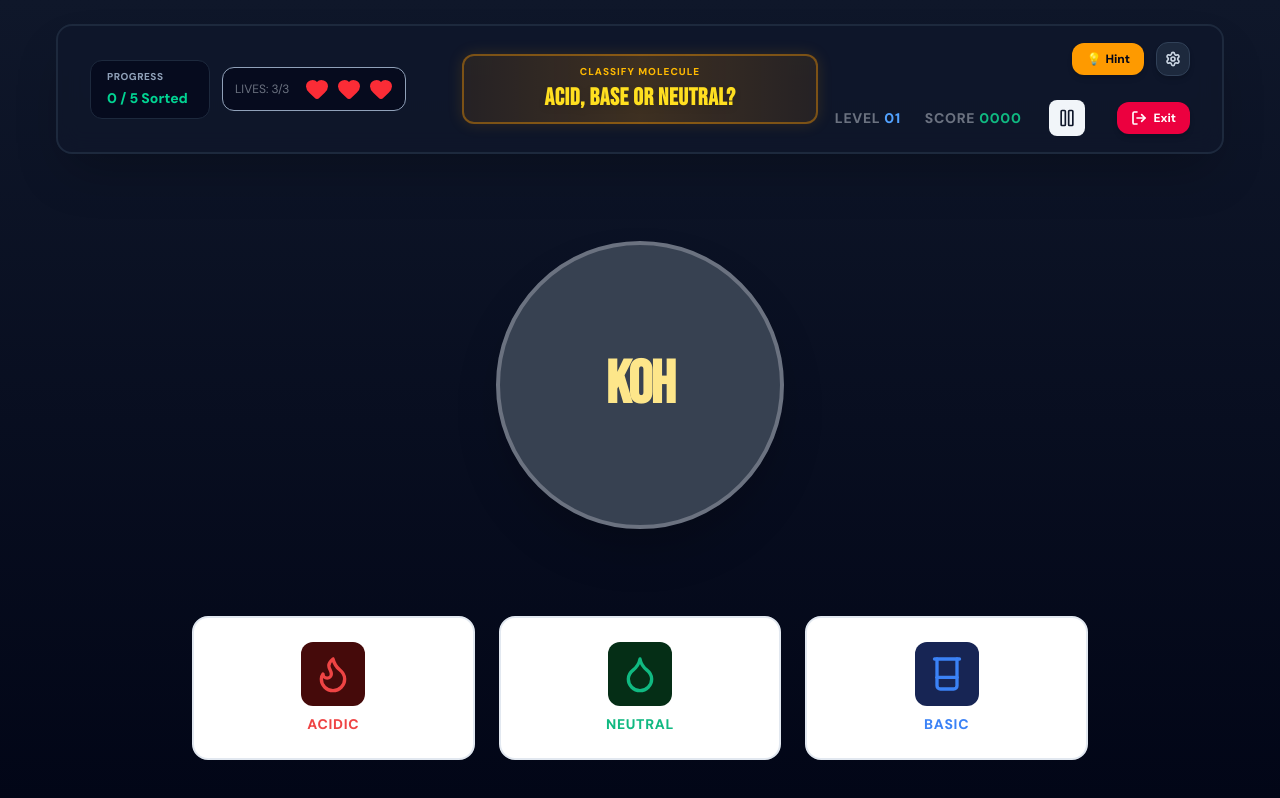
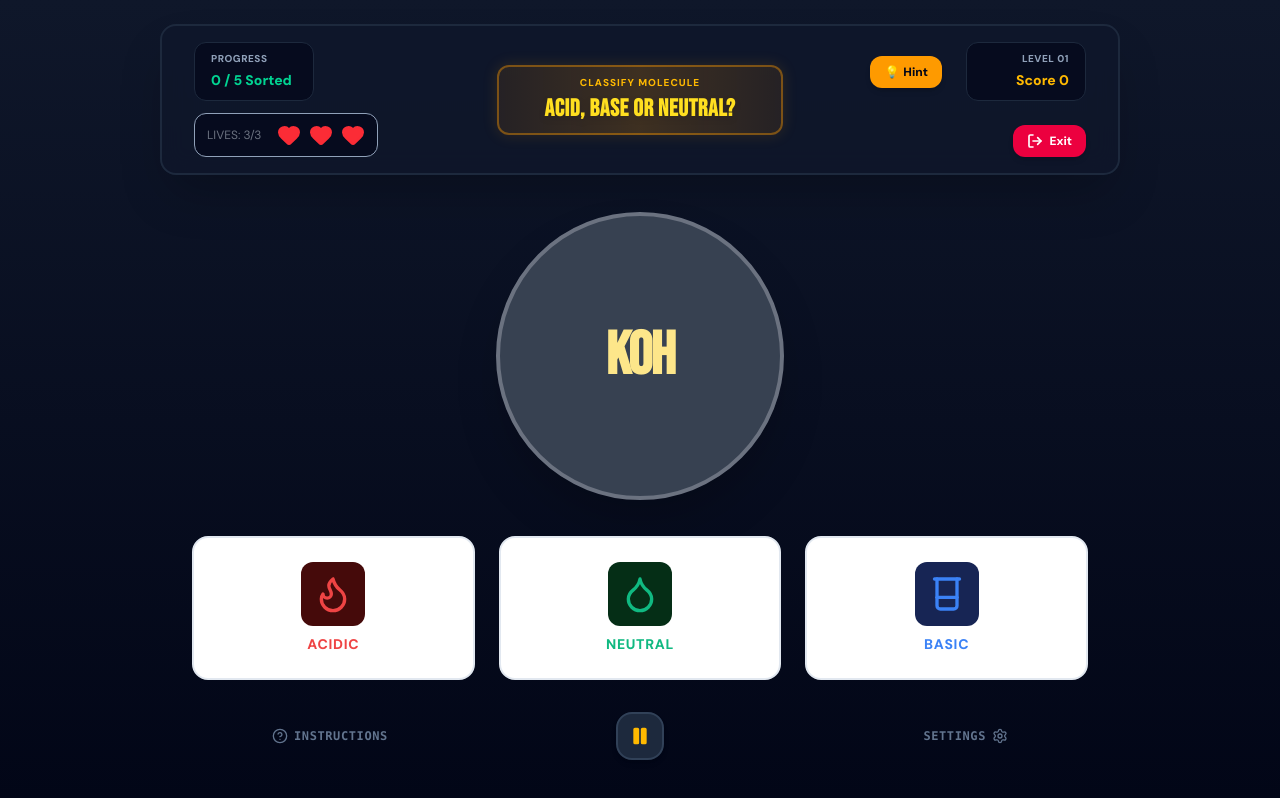
Before and after one commit to StellaSlad-Appian/chem-games, a Next.js app: page /games/acid-classification in a window 1280 px wide. Built offline with nearby package versions, Linux system fonts and the light colour scheme.

Commit message:
added game footer for all games

```diff
--- a/src/app/games/acid-classification/page.tsx
+++ b/src/app/games/acid-classification/page.tsx
@@ -12,6 +12,8 @@ import Header from '../../../components/games/shared/GamesHeader';
 import GameShell from '../../../components/games/shared/GameShell';
 import GameOverlay, { FailReason } from '../../../components/games/shared/GameOverlay';
 import GameSettingsModal from '../../../components/games/shared/GameSettingsModal';
+import GameFooter from '../../../components/games/shared/GameFooter';
+import GameInstructionsModal from '../../../components/games/shared/GameInstructionsModal';
 
 // Core Engine
 import { CompoundData, ChemicalClassification } from '@/src/core-engine/types/chemistry';
@@ -46,8 +48,9 @@ export default function ClassificationGame() {
   const [failReason, setFailReason] = useState<FailReason>(null);
   const [showChemicalName, setShowChemicalName] = useState<boolean>(false);
 
-  // ⚙️ Wires up visibility tracker state for the settings overlay module
+  // ⚙️ UI Modals State
   const [isSettingsOpen, setIsSettingsOpen] = useState<boolean>(false);
+  const [isInstructionsOpen, setIsInstructionsOpen] = useState<boolean>(false);
 
   const poolIndexRef = useRef(poolIndex);
   useEffect(() => { poolIndexRef.current = poolIndex; }, [poolIndex]);
@@ -76,11 +79,9 @@ export default function ClassificationGame() {
     setShowChemicalName(false);
   }, [currentChemical]);
 
-  // --- NEW ACTIONS HANDLERS FOR THE UNIFIED HEADER COMPONENT ---
   const handleTriggerManualHint = () => {
     if (gameState !== 'playing' || !currentChemical) return;
     playSound('click');
-    // Uses the existing boolean flag to reveal the IUPAC / common name under the formula
     setShowChemicalName(true);
   };
 
@@ -89,7 +90,6 @@ export default function ClassificationGame() {
     router.push('/');
   };
 
-  // ⚙️ Clean Action Handler: Pauses gameplay safely if configuration deck is requested
   const handleOpenSettings = () => {
     playSound('click');
     if (gameState === 'playing') {
@@ -108,14 +108,12 @@ export default function ClassificationGame() {
       setFeedback({ status: 'correct', selected: selectedType });
       playSound('success-synthesis');
 
-      // Wait for animation to finish before updating score and advancing
       setTimeout(() => {
         setScore((prev) => prev + (100 * currentLevel));
         const newCorrect = correctInRound + 1;
         setCorrectInRound(newCorrect);
         setFeedback({ status: null, selected: null });
 
-        // Quota-Based Progression Check
         if (newCorrect >= targetQuota) {
           if (currentLevel >= MAX_LEVEL) {
             setGameState('victory');
@@ -134,16 +132,15 @@ export default function ClassificationGame() {
       setMistakes(newMistakes);
       setFeedback({ status: 'wrong', selected: selectedType });
 
-      // Check if this mistake ends the game
       if (newMistakes >= MAX_MISTAKES) {
-        playSound('fizzle'); // Play mistake sound instantly
+        playSound('fizzle');
         setTimeout(() => {
           setFailReason('mistakes');
           setGameState('failed');
-          playSound('explosion'); // Terminal failure gets the loud explosion
+          playSound('explosion');
         }, 800);
       } else {
-        playSound('fizzle'); // Gentle reaction fizzle for non-terminal mistake
+        playSound('fizzle');
         setTimeout(() => setFeedback({ status: null, selected: null }), 1200);
       }
     }
@@ -174,14 +171,13 @@ export default function ClassificationGame() {
     return <div className="min-h-screen flex items-center justify-center text-red-500 font-bold">Error: Compounds Registry not found.</div>;
   }
 
-  // Calculate remaining lives for the Header
   const currentLives = MAX_MISTAKES - mistakes;
 
   return (
     <GameShell>
 
-      {/* HEADER COMPONENT */}
-      <div className="px-4 md:px-6 lg:px-8">
+      {/* HEADER COMPONENT (Pause logic removed, shifted to Footer) */}
+      <div className="px-4 md:px-6 lg:px-8 w-full max-w-5xl mx-auto">
         <Header
           gameTitle="Chemical Classifier"
           gameSubtitle="CLASSIFY MOLECULE"
@@ -189,10 +185,8 @@ export default function ClassificationGame() {
           currentLevel={currentLevel}
           score={score}
           gameState={gameState}
-          onTogglePause={togglePause}
           onExit={handleExitGame}
           onTriggerHint={handleTriggerManualHint}
-          onOpenSettings={handleOpenSettings}
           customTaskDescription="Acid, Base or Neutral?"
           showTimer={false}
           showLives={true}
@@ -201,12 +195,32 @@ export default function ClassificationGame() {
         />
       </div>
 
-      {/* CENTRAL DISPLAY PORT & OVERLAYS */}
-      <div className="flex-1 w-full flex flex-col items-center justify-center my-6 relative max-w-3xl z-0">
+      <GameSettingsModal
+        isOpen={isSettingsOpen}
+        onClose={() => setIsSettingsOpen(false)}
+      />
 
-        {/* Underlay / Game States Screen Layer */}
+      <GameInstructionsModal
+        isOpen={isInstructionsOpen}
+        onClose={() => setIsInstructionsOpen(false)}
+        title="How to Play: Chemical Classifier"
+      >
+        <div className="space-y-4 font-mono text-slate-300">
+          <p>Analyze the chemical formula and identify its properties!</p>
+          <ul className="list-disc pl-4 space-y-2">
+            <li><strong>Identify:</strong> Look at the compound shown in the center bubble.</li>
+            <li><strong>Classify:</strong> Select whether it is an Acid, Base, Neutral, or Amphoteric substance.</li>
+            <li><strong>Need a Hint?</strong> Click the lightbulb icon in the header to reveal the chemical's name.</li>
+            <li><strong>Careful:</strong> 3 mistakes and the beaker breaks!</li>
+          </ul>
+        </div>
+      </GameInstructionsModal>
+
+      {/* CENTRAL DISPLAY PORT & OVERLAYS - Added min-h-0 to prevent flex overflow */}
+      <div className="flex-1 min-h-0 w-full flex flex-col items-center justify-center my-4 relative max-w-3xl z-0 mx-auto">
+
         <GameOverlay
-          gameState={gameState}
+          gameState={isSettingsOpen || isInstructionsOpen ? 'playing' : gameState}
           score={score}
           correctInRound={correctInRound}
           currentLevel={currentLevel}
@@ -214,18 +228,6 @@ export default function ClassificationGame() {
           failReason={failReason}
           onResume={handleOverlayAdvance}
           onRestart={resetGame}
-        />
-
-        {/* ⚙️ Top Layer: Handles automatic game session resumption */}
-        <GameSettingsModal
-          isOpen={isSettingsOpen}
-          onClose={() => {
-            setIsSettingsOpen(false);
-            // Auto-resume gameplay loop if the modal was closed directly
-            if (gameState === 'paused') {
-              togglePause();
-            }
-          }}
         />
 
         <MoleculeBubble
@@ -237,25 +239,17 @@ export default function ClassificationGame() {
       </div>
 
       {/* LOWER NAVIGATION PLATFORM */}
-      <div className={`w-full max-w-4xl grid gap-3 md:gap-6 mb-4 z-10 ${currentLevel >= 3 ? 'grid-cols-2 md:grid-cols-4' : 'grid-cols-3'}`}>
+      <div className={`w-full max-w-4xl grid gap-3 md:gap-6 mb-4 z-10 mx-auto px-4 md:px-0 ${currentLevel >= 3 ? 'grid-cols-2 md:grid-cols-4' : 'grid-cols-3'}`}>
+        {/* Buttons logic remains unchanged */}
         <button onClick={() => handleSelection("Acidic")} disabled={gameState !== "playing" || feedback.status !== null}
           className={`flex flex-col items-center p-6 rounded-2xl border-2 transition-all group ${feedback.selected === "Acidic" && feedback.status === "correct" ? "bg-emerald-50 border-emerald-500" : feedback.selected === "Acidic" && feedback.status === "wrong" ? "bg-red-50 border-red-500" : "bg-white dark:bg-zinc-900 border-slate-200 dark:border-zinc-800 hover:border-red-400 hover:shadow-md active:scale-98"}`}>
           <div
             className="p-3 rounded-xl mb-2 group-hover:scale-110 transition-transform"
-            style={{
-              backgroundColor: 'var(--chem-acid-surface)',
-              color: 'var(--chem-acid-accent)',
-            }}
+            style={{ backgroundColor: 'var(--chem-acid-surface)', color: 'var(--chem-acid-accent)' }}
           >
             <Flame className="w-8 h-8 md:w-10 md:h-10" />
           </div>
-
-          <span
-            className="font-extrabold text-xs md:text-sm tracking-wider uppercase"
-            style={{
-              color: 'var(--chem-acid-accent)',
-            }}
-          >
+          <span className="font-extrabold text-xs md:text-sm tracking-wider uppercase" style={{ color: 'var(--chem-acid-accent)' }}>
             Acidic
           </span>
         </button>
@@ -264,19 +258,11 @@ export default function ClassificationGame() {
           className={`flex flex-col items-center p-6 rounded-2xl border-2 transition-all group ${feedback.selected === "Neutral" && feedback.status === "correct" ? "bg-emerald-50 border-emerald-500" : feedback.selected === "Neutral" && feedback.status === "wrong" ? "bg-red-50 border-red-500" : "bg-white dark:bg-zinc-900 border-slate-200 dark:border-zinc-800 hover:border-emerald-400 hover:shadow-md active:scale-98"}`}>
           <div
             className="p-3 rounded-xl mb-2 group-hover:scale-110 transition-transform"
-            style={{
-              backgroundColor: "var(--chem-neutral-surface)",
-              color: "var(--chem-neutral-accent)",
-            }}
+            style={{ backgroundColor: "var(--chem-neutral-surface)", color: "var(--chem-neutral-accent)" }}
           >
             <Droplet className="w-8 h-8 md:w-10 md:h-10" />
           </div>
-          <span
-            className="font-extrabold text-xs md:text-sm tracking-wider uppercase"
-            style={{
-              color: "var(--chem-neutral-accent)",
-            }}
-          >
+          <span className="font-extrabold text-xs md:text-sm tracking-wider uppercase" style={{ color: "var(--chem-neutral-accent)" }}>
             Neutral
           </span>
         </button>
@@ -285,18 +271,13 @@ export default function ClassificationGame() {
           className={`flex flex-col items-center p-6 rounded-2xl border-2 transition-all group ${feedback.selected === "Basic" && feedback.status === "correct" ? "bg-emerald-50 border-emerald-500" : feedback.selected === "Basic" && feedback.status === "wrong" ? "bg-red-50 border-red-500" : "bg-white dark:bg-zinc-900 border-slate-200 dark:border-zinc-800 hover:border-blue-400 hover:shadow-md active:scale-98"}`}>
           <div
             className="p-3 rounded-xl mb-2 group-hover:scale-110 transition-transform"
-            style={{
-              backgroundColor: "var(--chem-base-surface)",
-              color: "var(--chem-base-accent)",
-            }}
+            style={{ backgroundColor: "var(--chem-base-surface)", color: "var(--chem-base-accent)" }}
           >
             <Beaker className="w-8 h-8 md:w-10 md:h-10" />
           </div>
-          <span className="font-extrabold text-xs md:text-sm tracking-wider uppercase"
-          style={{
-            color: "var(--chem-base-accent)",
-          }}
-          >Basic</span>
+          <span className="font-extrabold text-xs md:text-sm tracking-wider uppercase" style={{ color: "var(--chem-base-accent)" }}>
+            Basic
+          </span>
         </button>
 
         {currentLevel >= 3 && (
@@ -304,25 +285,25 @@ export default function ClassificationGame() {
             className={`flex flex-col items-center p-6 rounded-2xl border-2 transition-all group ${feedback.selected === "Amphoteric" && feedback.status === "correct" ? "bg-emerald-50 border-emerald-500" : feedback.selected === "Amphoteric" && feedback.status === "wrong" ? "bg-red-50 border-red-500" : "bg-white dark:bg-zinc-900 border-slate-200 dark:border-zinc-800 hover:border-purple-400 hover:shadow-md active:scale-98"}`}>
             <div
               className="p-3 rounded-xl mb-2 group-hover:scale-110 transition-transform"
-              style={{
-                backgroundColor: "var(--chem-amphoteric-surface)",
-                color: "var(--chem-amphoteric-accent)",
-              }}
+              style={{ backgroundColor: "var(--chem-amphoteric-surface)", color: "var(--chem-amphoteric-accent)" }}
             >
               <Atom className="w-8 h-8 md:w-10 md:h-10" />
             </div>
-
-            <span
-              className="font-extrabold text-xs md:text-sm tracking-wider uppercase"
-              style={{
-                color: "var(--chem-amphoteric-accent)",
-              }}
-            >
+            <span className="font-extrabold text-xs md:text-sm tracking-wider uppercase" style={{ color: "var(--chem-amphoteric-accent)" }}>
               Amphoteric
             </span>
           </button>
         )}
       </div>
+
+      {/* FOOTER COMPONENT */}
+      <GameFooter
+        onOpenSettings={handleOpenSettings}
+        onOpenInstructions={() => setIsInstructionsOpen(true)}
+        isPaused={gameState !== 'playing'}
+        onTogglePause={togglePause}
+      />
+
     </GameShell>
   );
 }
--- a/src/app/games/neutralise/page.tsx
+++ b/src/app/games/neutralise/page.tsx
@@ -1,20 +1,25 @@
-// src/app/games/neutralize/page.tsx
+// src/app/games/neutralise/page.tsx
 'use client';
 
 import { useState, useCallback, useEffect } from 'react';
 import { useRouter } from 'next/navigation';
 import { useGameState } from '../../../hooks/useGameState';
+
+// Shared Layout & Overlays
 import GameShell from '../../../components/games/shared/GameShell';
-import Header from '../../../components/games/shared/GamesHeader';
+import GamesHeader from '../../../components/games/shared/GamesHeader';
 import GameFooter from '../../../components/games/shared/GameFooter';
 import GameOverlay from '../../../components/games/shared/GameOverlay';
 import GameSettingsModal from '../../../components/games/shared/GameSettingsModal';
 import GameInstructionsModal from '../../../components/games/shared/GameInstructionsModal';
+
+// Neutralize Specific
 import NeutralizeArena from '../../../components/games/neutralise/GameArena';
 import { NEUTRALISE_CONFIG } from '../../../core-engine/config/games/neutralise-config';
 
 export default function NeutralizePage() {
   const router = useRouter();
+
   const {
     gameState,
     setGameState,
@@ -27,8 +32,11 @@ export default function NeutralizePage() {
   } = useGameState();
 
   const [lives, setLives] = useState(3);
-  const [enemiesDefeated, setEnemiesDefeated] = useState(0);
+
+  // FIX: Using enemiesCleared to track both defeated and missed enemies
+  const [enemiesCleared, setEnemiesCleared] = useState(0);
   const [currentWave, setCurrentWave] = useState(1);
+
   const [isSettingsOpen, setIsSettingsOpen] = useState(false);
   const [isInstructionsOpen, setIsInstructionsOpen] = useState(false);
 
@@ -40,25 +48,26 @@ export default function NeutralizePage() {
       if (newLives <= 0) setGameState('failed');
       return newLives;
     });
+    // Record that an enemy left the board, even if it wasn't defeated
+    setEnemiesCleared(prev => prev + 1);
   }, [setGameState]);
 
-  // FIX 2: Simplified point gathering to prevent closure bugs
   const handleEnemyDefeated = useCallback((points: number) => {
     setScore(prev => prev + points);
-    setEnemiesDefeated(prev => prev + 1);
+    setEnemiesCleared(prev => prev + 1);
   }, [setScore]);
 
-  // FIX 2: Dedicated effect to safely watch for wave/level transitions
+  // Wave Transition Logic
   useEffect(() => {
-    if (enemiesDefeated >= enemiesPerWave) {
+    if (enemiesCleared >= enemiesPerWave) {
       if (currentWave < NEUTRALISE_CONFIG.waves.maxWavesPerLevel) {
         setCurrentWave(prev => prev + 1);
-        setEnemiesDefeated(0);
+        setEnemiesCleared(0); // Reset for the new wave
       } else {
         setGameState('levelUp');
       }
     }
-  }, [enemiesDefeated, enemiesPerWave, currentWave, setGameState]);
+  }, [enemiesCleared, enemiesPerWave, currentWave, setGameState]);
 
   const handleExit = useCallback(() => {
     router.push('/games');
@@ -68,14 +77,14 @@ export default function NeutralizePage() {
     if (gameState === 'levelUp') {
       setCurrentLevel(prev => prev + 1);
       setCurrentWave(1);
-      setEnemiesDefeated(0);
+      setEnemiesCleared(0);
     }
     setGameState('playing');
   }, [gameState, setCurrentLevel, setGameState]);
 
   const handleRestart = useCallback(() => {
     setLives(3);
-    setEnemiesDefeated(0);
+    setEnemiesCleared(0);
     setCurrentWave(1);
     resetBase();
   }, [resetBase]);
@@ -89,21 +98,22 @@ export default function NeutralizePage() {
 
   return (
     <GameShell fullBleed>
+
       <div className="px-4 md:px-6 lg:px-8">
-        <Header
+        <GamesHeader
           gameTitle="Neutralize!"
           gameSubtitle="DEFEND THE LAB"
-          progressText={`Wave ${currentWave}/3 | Defeated ${enemiesDefeated}/${enemiesPerWave}`}
+          progressText={`Wave ${currentWave}/3 | Cleared ${enemiesCleared}/${enemiesPerWave}`}
           currentLevel={currentLevel}
           score={score}
           gameState={gameState}
-          onTogglePause={togglePause}
           onExit={handleExit}
           showLives={true}
           lives={lives}
           maxLives={3}
           showTimer={false}
           showCenterTask={false}
+          showPauseButton={false} // Pause is handled in the footer for this game
         />
       </div>
 
@@ -128,11 +138,12 @@ export default function NeutralizePage() {
         </div>
       </GameInstructionsModal>
 
-      <div className="relative flex-1 w-full max-w-5xl mx-auto mt-4 px-4">
+      {/* FIXED WRAPPER: min-h-0 strictly enforces flex containment */}
+      <div className="relative flex-1 min-h-0 w-full max-w-5xl mx-auto my-2 px-4 flex flex-col justify-center">
         <GameOverlay
           gameState={isSettingsOpen || isInstructionsOpen ? 'playing' : gameState}
           score={score}
-          correctInRound={enemiesDefeated}
+          correctInRound={enemiesCleared}
           currentLevel={currentLevel}
           maxLevel={10}
           failReason={lives <= 0 ? 'mistakes' : 'timeout'}
@@ -156,6 +167,7 @@ export default function NeutralizePage() {
         isPaused={gameState !== 'playing'}
         onTogglePause={togglePause}
       />
+
     </GameShell>
   );
 }
--- a/src/components/games/shared/GameFooter.tsx
+++ b/src/components/games/shared/GameFooter.tsx
@@ -16,8 +16,14 @@ export default function GameFooter({
   isPaused,
   onTogglePause
 }: FooterProps) {
+
+  // FIXED WIDTH LOGIC:
+  // w-full: Takes up 100% width on mobile screens for easy thumb tapping.
+  // max-w-3xl: Stops growing once it hits 768px wide.
+  // mx-auto: Keeps it perfectly centered on large desktop monitors.
+
   return (
-    <footer className="w-full grid grid-cols-3 items-center p-4 mt-auto shrink-0 z-50">
+    <footer className="w-full max-w-3xl mx-auto grid grid-cols-3 items-center p-4 mt-auto shrink-0 z-50">
 
       {/* LEFT: Instructions */}
       <div className="flex justify-start">
--- a/src/components/games/shared/GameStats.tsx
+++ b/src/components/games/shared/GameStats.tsx
@@ -1,44 +1,50 @@
-import { Play, Pause } from "lucide-react";
+// src/components/games/shared/GameStats.tsx
+'use client';
+
+import { Pause, Play } from 'lucide-react';
 
 interface GameStatsProps {
   level: number;
   score: number;
   isPaused: boolean;
-  onTogglePause: () => void;
+  // Add the '?' to make this prop optional
+  onTogglePause?: () => void;
 }
 
-export default function GameStats({ level, score, isPaused, onTogglePause }: GameStatsProps) {
+export default function GameStats({
+  level,
+  score,
+  isPaused,
+  onTogglePause
+}: GameStatsProps) {
   return (
-    <div className="flex items-center gap-4 md:gap-6">
+    <div className="flex flex-wrap items-center justify-end gap-3">
 
-      {/* Level indicator */}
-      <span className="text-sm font-bold tracking-wider uppercase" style={{ color: 'var(--game-highlight-border)' }}>
-        LEVEL{' '}
-        <span className="font-black text-blue-400"> {/* matches the Play icon's blue-500 */}
-          {level.toString().padStart(2, '0')}
+      {/* SCORE & LEVEL DISPLAY */}
+      <div className="bg-slate-950/60 px-4 py-2 rounded-xl border border-slate-800 text-right min-w-30">
+        <span className="text-[10px] uppercase tracking-wider text-slate-400 font-bold block mb-0.5">
+          Level {level.toString().padStart(2, '0')}
         </span>
-      </span>
+        <span className="text-sm font-black text-amber-400">
+          Score {score}
+        </span>
+      </div>
 
-      {/* Score */}
-      <span className="text-sm font-bold tracking-wider uppercase" style={{ color: 'var(--game-highlight-border)' }}>
-        SCORE{' '}
-        <span className="font-black" style={{ color: 'var(--correct)' }}> {/* stays green */}
-          {score.toString().padStart(4, '0')}
-        </span>
-      </span>
-
-      {/* Pause / resume toggle */}
-      <button
-        onClick={onTogglePause}
-        className="ml-1 p-2 rounded-lg transition-colors"
-        style={{ background: 'var(--surface-2)' }}
-        aria-label={isPaused ? 'Resume game' : 'Pause game'}
-      >
-        {isPaused
-          ? <Play  className="w-5 h-5 text-blue-500" />
-          : <Pause className="w-5 h-5" style={{ color: 'var(--muted)' }} />
-        }
-      </button>
+      {/* CONDITIONAL PAUSE BUTTON */}
+      {/* Only render this if onTogglePause is provided by the parent */}
+      {onTogglePause && (
+        <button
+          onClick={onTogglePause}
+          className="bg-slate-800 hover:bg-slate-700 text-white p-2.5 rounded-xl transition-all shadow-md active:scale-95 border-2 border-slate-700 cursor-pointer flex items-center justify-center"
+          title={isPaused ? "Resume Game" : "Pause Game"}
+        >
+          {isPaused ? (
+            <Play className="w-5 h-5 fill-emerald-400 text-emerald-400" />
+          ) : (
+            <Pause className="w-5 h-5 fill-amber-400 text-amber-400" />
+          )}
+        </button>
+      )}
 
     </div>
   );
--- a/src/components/games/shared/GamesHeader.tsx
+++ b/src/components/games/shared/GamesHeader.tsx
@@ -1,4 +1,4 @@
-// src/components/games/GamesHeader.tsx
+// src/components/games/shared/GamesHeader.tsx
 'use client';
 
 import { LogOut, Settings } from 'lucide-react';
@@ -9,22 +9,28 @@ import GameLives from './GameLives';
 interface HeaderProps {
   gameTitle: string;
   gameSubtitle: string;
-  targetName?: string | undefined;
+  targetName?: string;
+
   progressText: string;
   currentLevel: number;
   score: number;
+
   gameState: string;
-  onTogglePause: () => void;
+  onTogglePause?: () => void;
+
   onExit?: () => void;
   onTriggerHint?: () => void;
   onOpenSettings?: () => void;
+
   showTimer?: boolean;
   timeLeft?: number;
   showLives?: boolean;
   lives?: number;
   maxLives?: number;
+
   showCenterTask?: boolean;
   customTaskDescription?: string;
+  showPauseButton?: boolean; // ⚙️ ADDED: Optional pause toggle
 }
 
 export default function GamesHeader({
@@ -45,7 +51,8 @@ export default function GamesHeader({
   lives = 3,
   maxLives = 3,
   showCenterTask = true,
-  customTaskDescription
+  customTaskDescription,
+  showPauseButton = false // Defaults to false
 }: HeaderProps) {
   return (
     <header className="w-full bg-slate-900/90 backdrop-blur-md border-2 border-slate-800 rounded-2xl px-6 py-4 md:px-8 grid grid-cols-1 md:grid-cols-3 items-center gap-4 shadow-2xl z-40 select-none">
@@ -97,7 +104,6 @@ export default function GamesHeader({
       {/* RIGHT SLOT: GAME STATS & ACTIONS PANEL */}
       <div className="flex flex-wrap items-center justify-center md:justify-end gap-4 md:gap-6">
 
-        {/* Tools (Hint & Settings) */}
         <div className="flex items-center gap-3">
           {onTriggerHint && (
             <button
@@ -121,15 +127,14 @@ export default function GamesHeader({
           )}
         </div>
 
-        {/* Game Stats (Score & Pause) */}
+        {/* Game Stats - Only passes onTogglePause if showPauseButton is true */}
         <GameStats
           level={currentLevel}
           score={score}
           isPaused={gameState === 'paused'}
-          onTogglePause={onTogglePause}
+          onTogglePause={showPauseButton ? onTogglePause : undefined}
         />
 
-        {/* Exit Button (Now on the far right) */}
         {onExit && (
           <button
             onClick={onExit}
```
